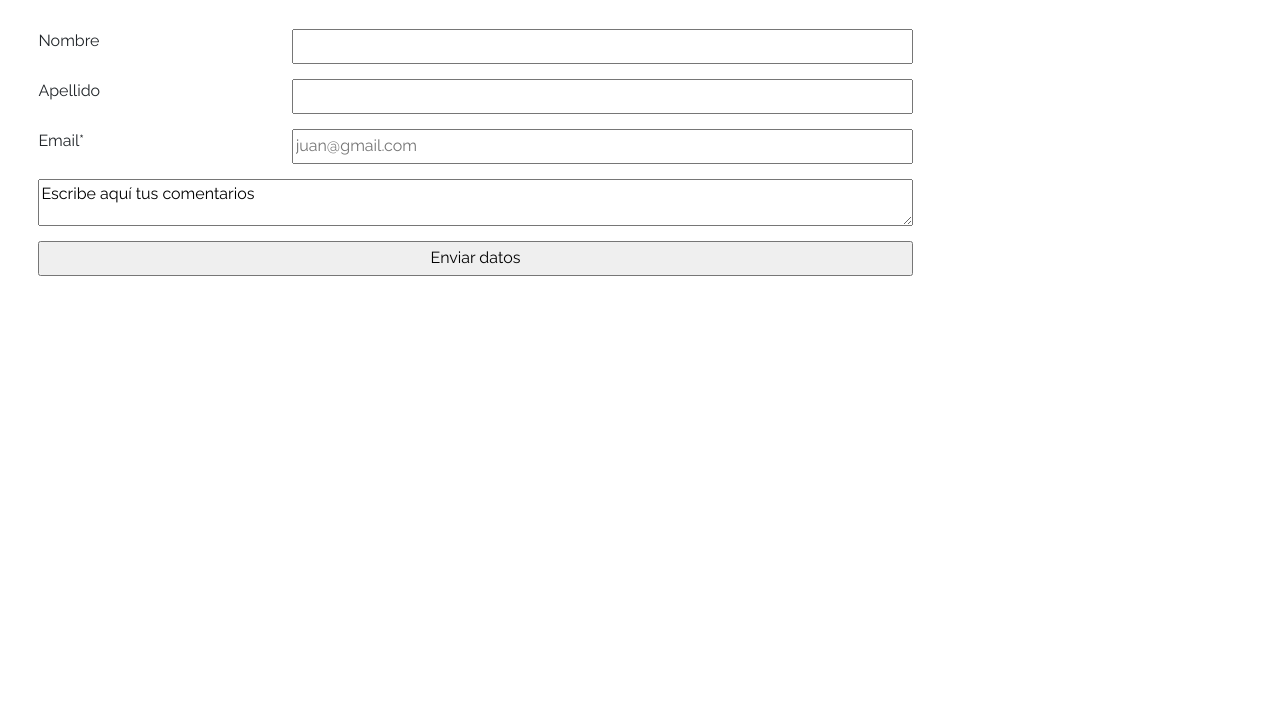
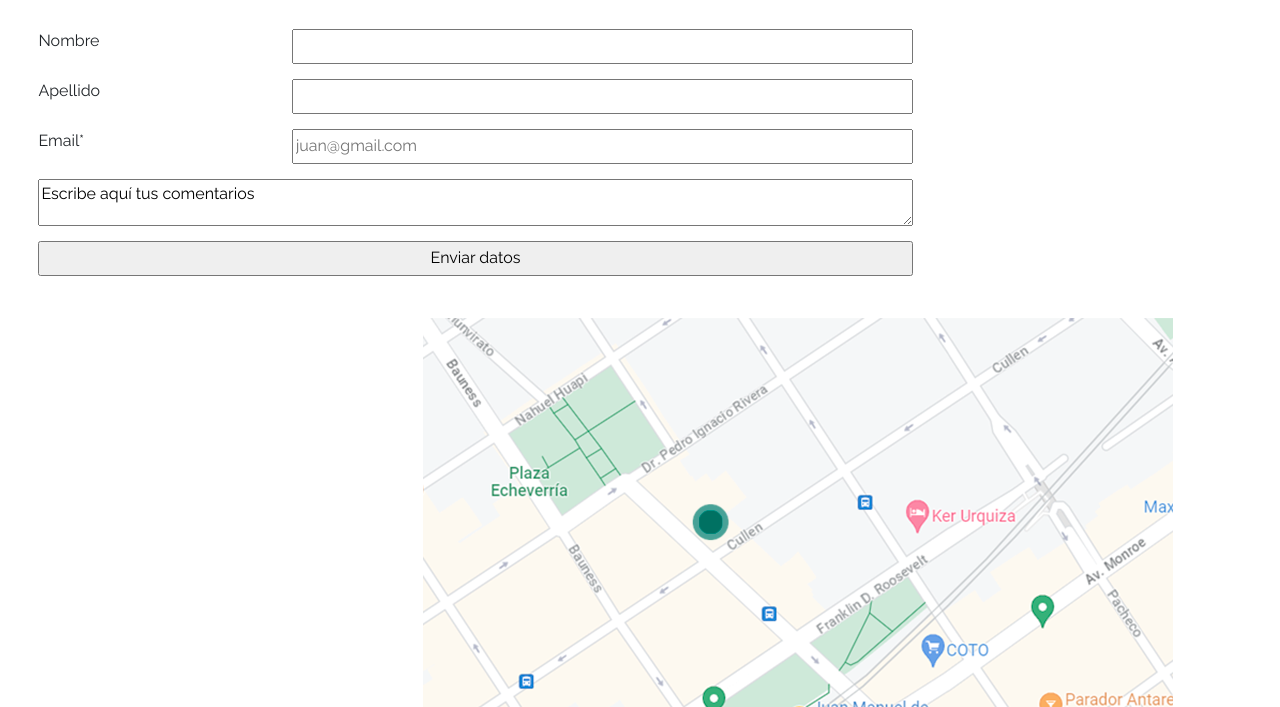
Before and after one commit to emirubinsky/PreEntrega3_Rubinsky, a website: page pages/contacto.html in a window 1280 px wide. Shown: the part 55-762 px from the top of the page. Drawn offline with nearby package versions, Linux system fonts and the light colour scheme.

Commit message:
agrego mapa a contacto

```diff
--- a/pages/contacto.html
+++ b/pages/contacto.html
@@ -67,6 +67,10 @@
                 <input type="submit" value="Enviar datos" class="css_grid_form_buttons">
         </form>
         </div>
+
+                <section class="mapcentro">
+                    <img src="../img/mapa.png" alt="mapa">
+                </section>
     </main>
 
     <footer class="footer">
--- a/scss/componentes/_main.scss
+++ b/scss/componentes/_main.scss
@@ -36,3 +36,11 @@ body {
   .container_bajopantalla{
     min-height: 90vh;
   }
+
+  .mapcentro{
+    display: flex;
+    justify-content: center;
+    align-items: center;
+    margin-top: 55px;
+    margin-left: 315px;
+  }
```
Also changed, not shown: css/estilo.css, img/mapa.png (added), 1 other file.
